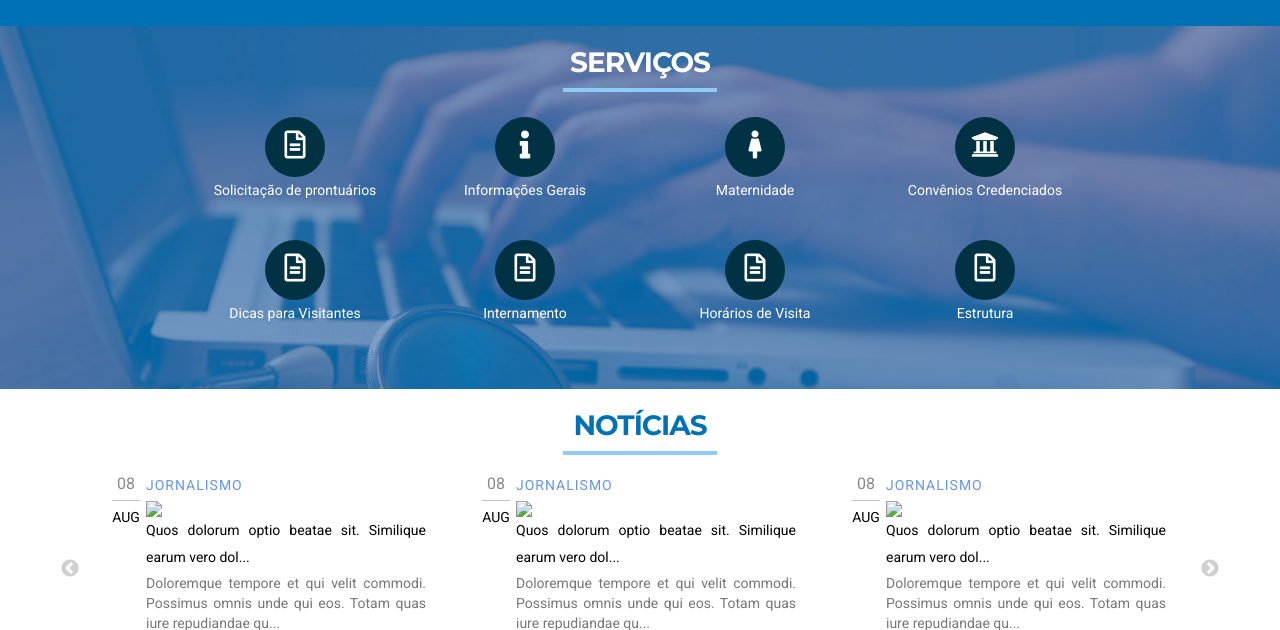
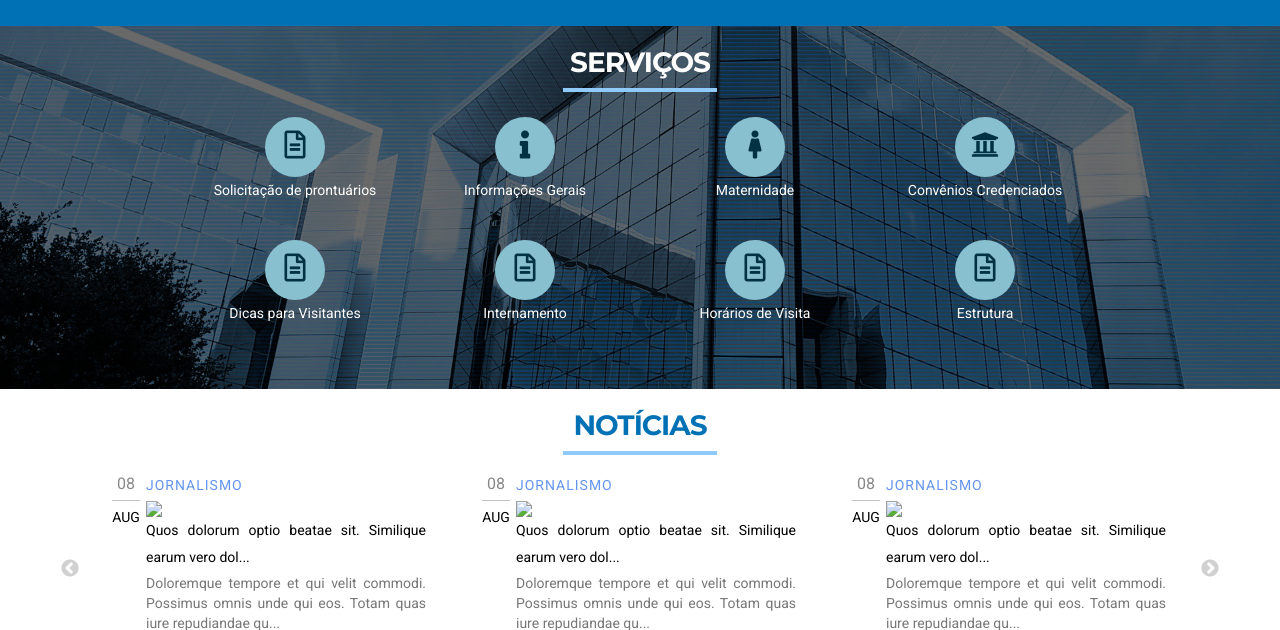
Before and after one commit to bladellano/hca, a PHP site: page / in a window 1280 px wide. Shown: the part 1946-2576 px from the top of the page. Run offline with PHP 8.4, Linux system fonts and the light colour scheme; some libraries are stand-ins or nearby versions.

Commit message:
Ajuste no fundo servicos

```diff
--- a/css/style.css
+++ b/css/style.css
@@ -89,8 +89,14 @@ section .justify-content-md-center p{
 .box-service{
     padding: 10px 0;
 }
+.box-service div:hover{
+    background-color: #fff;
+    cursor:pointer;
+    box-shadow: 2px 2px 12px;
+}
 .box-service div{
-    background-color: var(--second-site);
+    transition: all .3s;
+    background-color: #88c0d0;
     text-align: center;
     width: 60px;
     height: 60px;
@@ -101,7 +107,7 @@ section .justify-content-md-center p{
 }
 .box-service div i{
     position: absolute;
-    color:#FFF;
+    color: var(--second-site);
     transform: translate(-50%, -50%);
     font-size: 28px;
 }
@@ -110,7 +116,7 @@ section .justify-content-md-center p{
     color:#FFF!important;
 }
 #servicos{
-    background-image: url(../images/bg-servicos-2.jpg);
+    background-image: url(../images/bg-servico-itens.jpg);
     background-attachment: fixed;
     background-position: center center;
     background-size: cover;
```
Also changed, not shown: images/bg-servico-itens.jpg (added), images/bg-servicos-2.jpg (deleted), images/bg-servicos-blue.jpg (deleted), images/bg-servicos.jpg (deleted).
